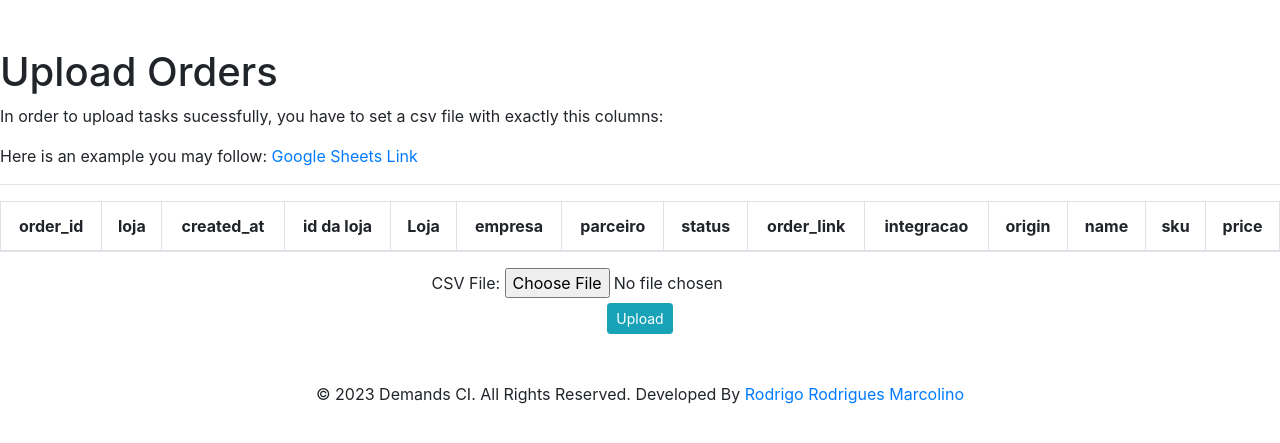
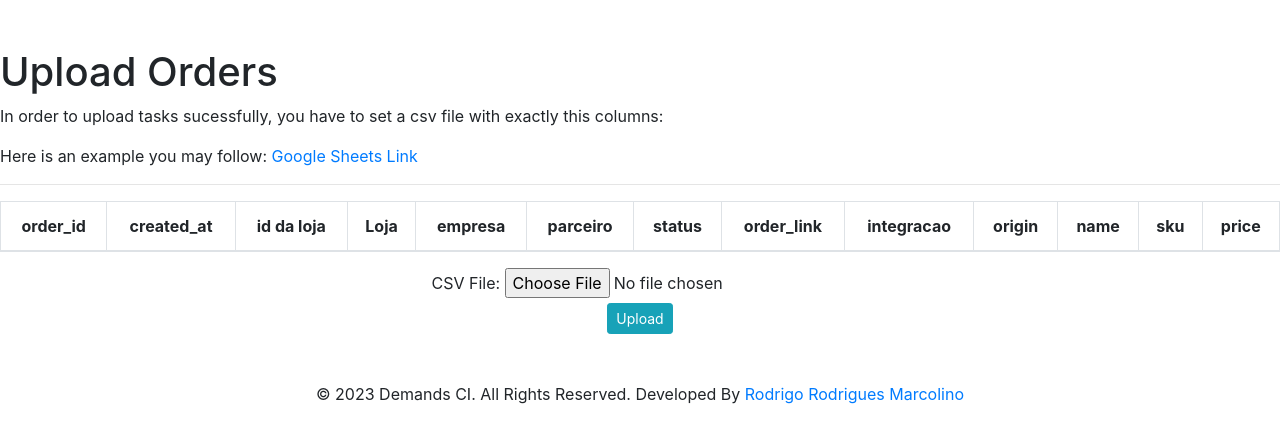
Before and after one commit to DigoRM/Demands, a Django app: page /upload_orders/ in a window 1280 px wide. Shown: the part 56-499 px from the top of the page. Run offline with Django 3.2, Linux system fonts and the light colour scheme; a user stored in the database is signed in; data that the repository does not hold is empty; some libraries are stand-ins or nearby versions.

Commit message:
Update upload_orders.html

```diff
--- a/app_distribute/templates/upload_orders.html
+++ b/app_distribute/templates/upload_orders.html
@@ -14,7 +14,6 @@
             <thead style="position: sticky;top: 0;background-color: #fff; z-index: 1;">
                 <tr>
                     <th>order_id</th>
-                    <th>loja</th>
                     <th>created_at</th>
                     <th>id da loja</th>
                     <th>Loja</th>
```
